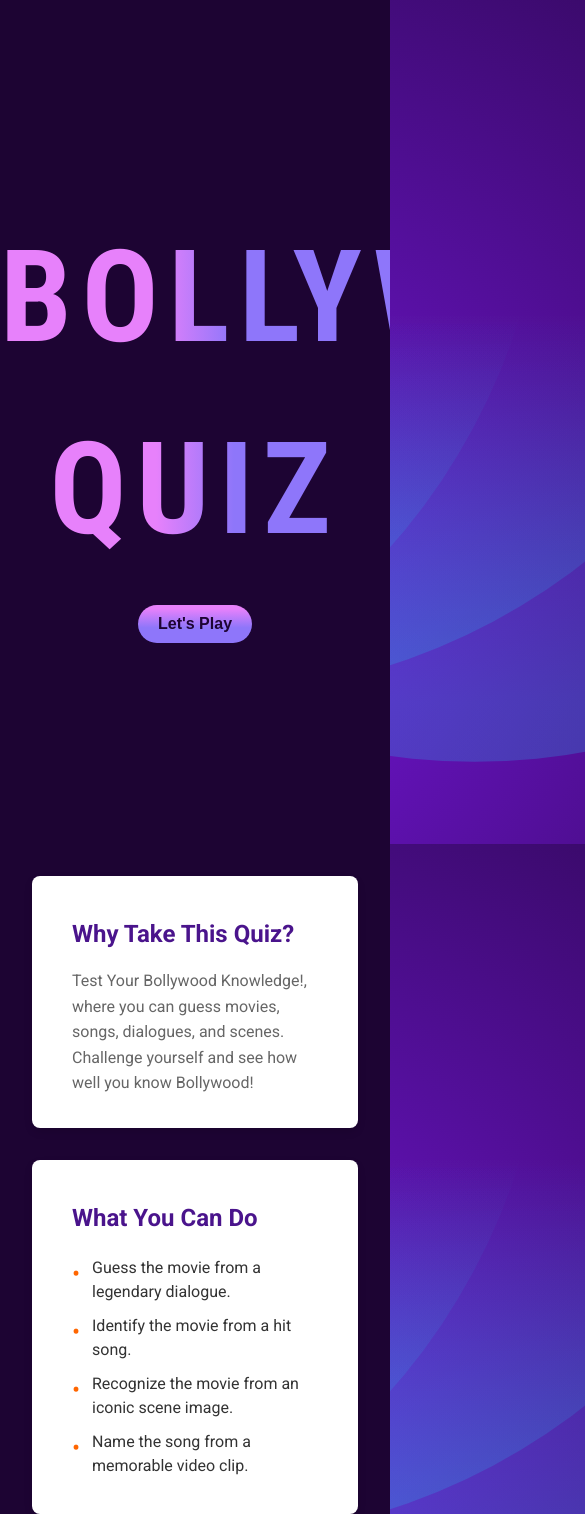
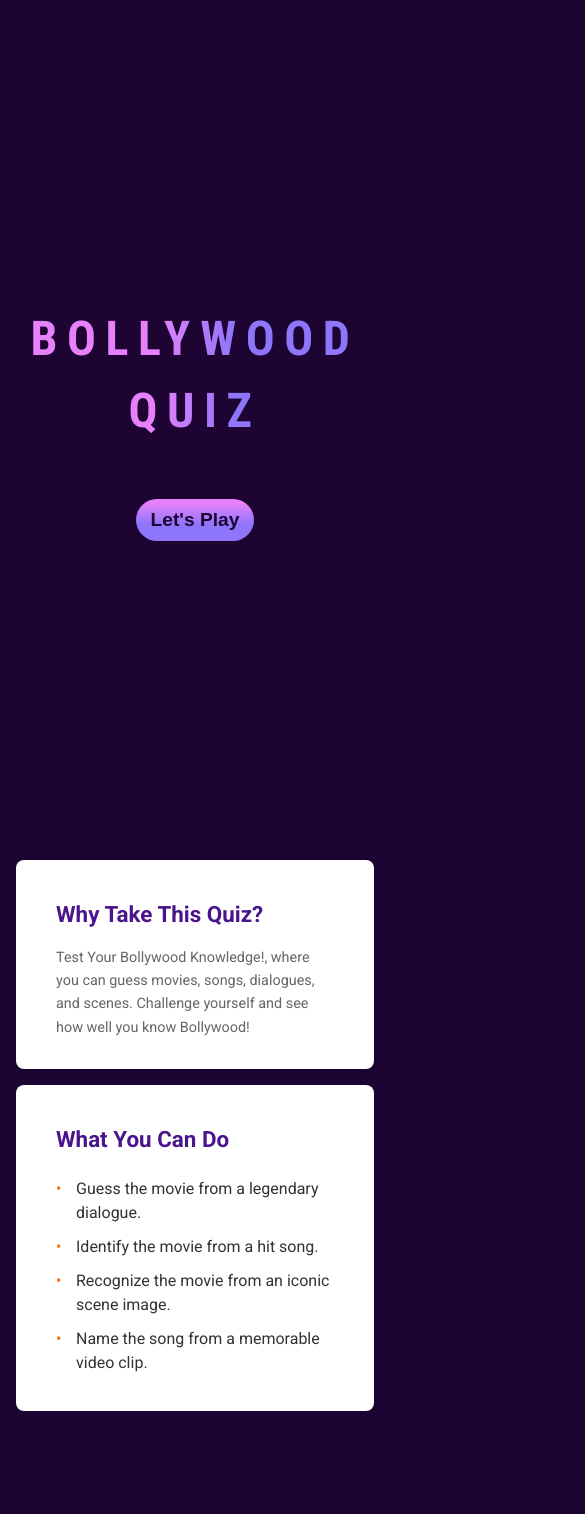
Before and after one commit to ms-tech-geek/quiz-app, a React (Vite) app: page / in a window 390 px wide. Shown: the top 1514 px of the page, 585 px wide, since content can reach past the window. After the commit the page ends 1411 px from the top, so only its background shows below. Built offline with nearby package versions, Linux system fonts and the light colour scheme.

Commit message:
adjust styling for different screen size and make it responsive

```diff
--- a/src/components/Home/Home.css
+++ b/src/components/Home/Home.css
@@ -43,6 +43,7 @@
   font-size: 3rem;
   text-decoration: none;
   transition: background-color 0.3s;
+  margin-top: 2rem;
 }
 
 .start-quiz-button:hover {
@@ -93,21 +94,63 @@
 }
 
 /* Responsive design */
-@media (max-width: 600px) {
-  .home-welcome h2,
-  .home-info h3,
-  .home-features h3 {
-    font-size: 1.5em;
+@media (max-width: 1200px) {
+  .home-header h1 {
+    font-size: 6rem;
   }
 
-  .home-welcome p,
-  .home-info p,
-  .home-features p {
+  .start-quiz-button {
+    font-size: 2rem;
+    padding: 15px 20px;
+  }
+}
+
+@media (max-width: 900px) {
+  .home-header h1 {
+    font-size: 4rem;
+  }
+
+  .start-quiz-button {
+    font-size: 1.5rem;
+    padding: 10px 20px;
+  }
+
+  .home-info h3 {
+    font-size: 1.6em;
+  }
+
+  .home-info p {
     font-size: 1em;
   }
 
-  .start-quiz-button {
-    padding: 10px 20px;
-    font-size: 16px;
+  .home-info ul li::before {
+    font-size: 1.2em;
   }
 }
+
+@media (max-width: 600px) {
+  .home-header h1 {
+    font-size: 3rem;
+  }
+
+  .start-quiz-button {
+    font-size: 1.2rem;
+    padding: 10px 15px;
+  }
+
+  .home-info h3 {
+    font-size: 1.4em;
+  }
+
+  .home-info p {
+    font-size: 0.9em;
+  }
+
+  .home-info ul li::before {
+    font-size: 1em;
+  }
+
+  .home-info {
+    margin: 1rem 1rem;
+  }
+}
```
